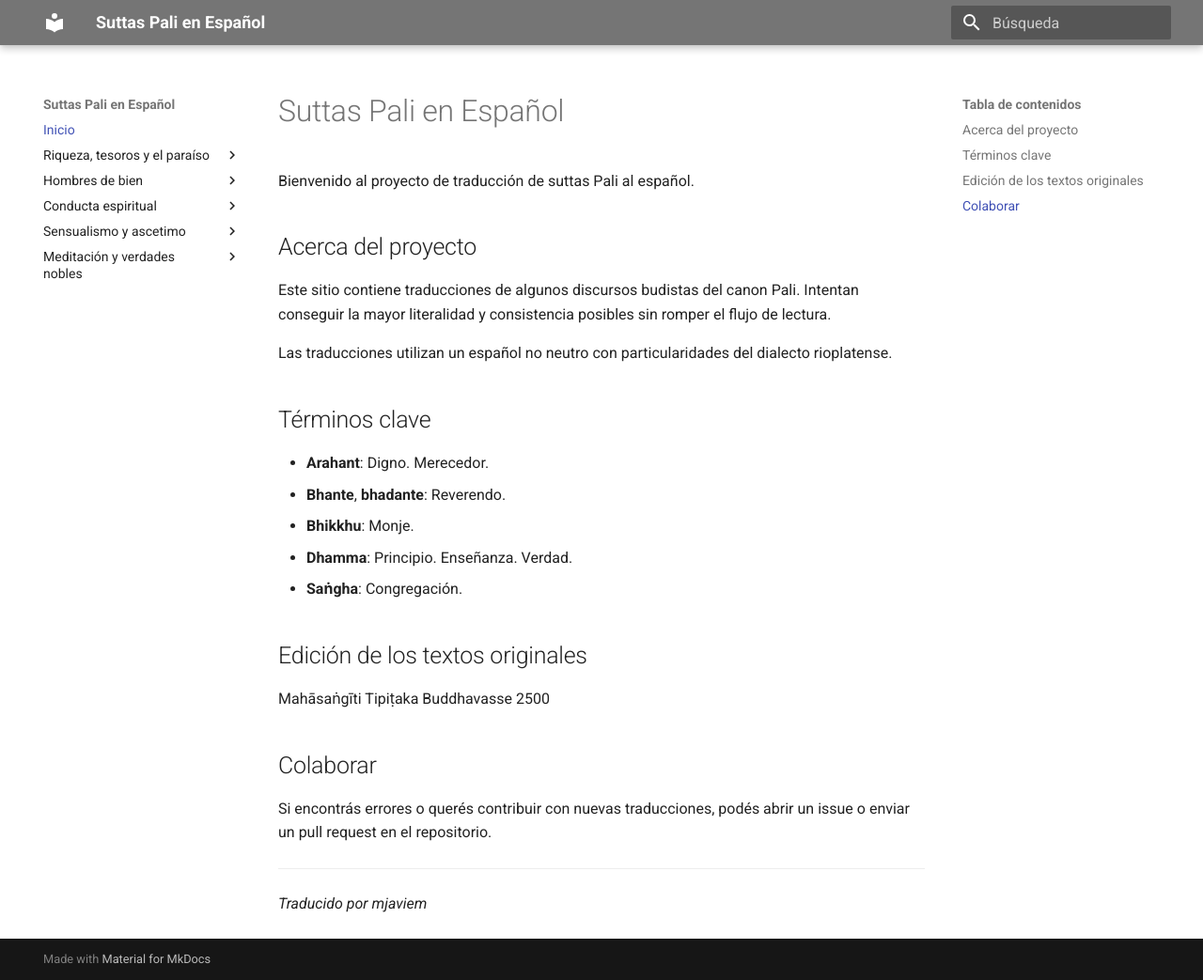
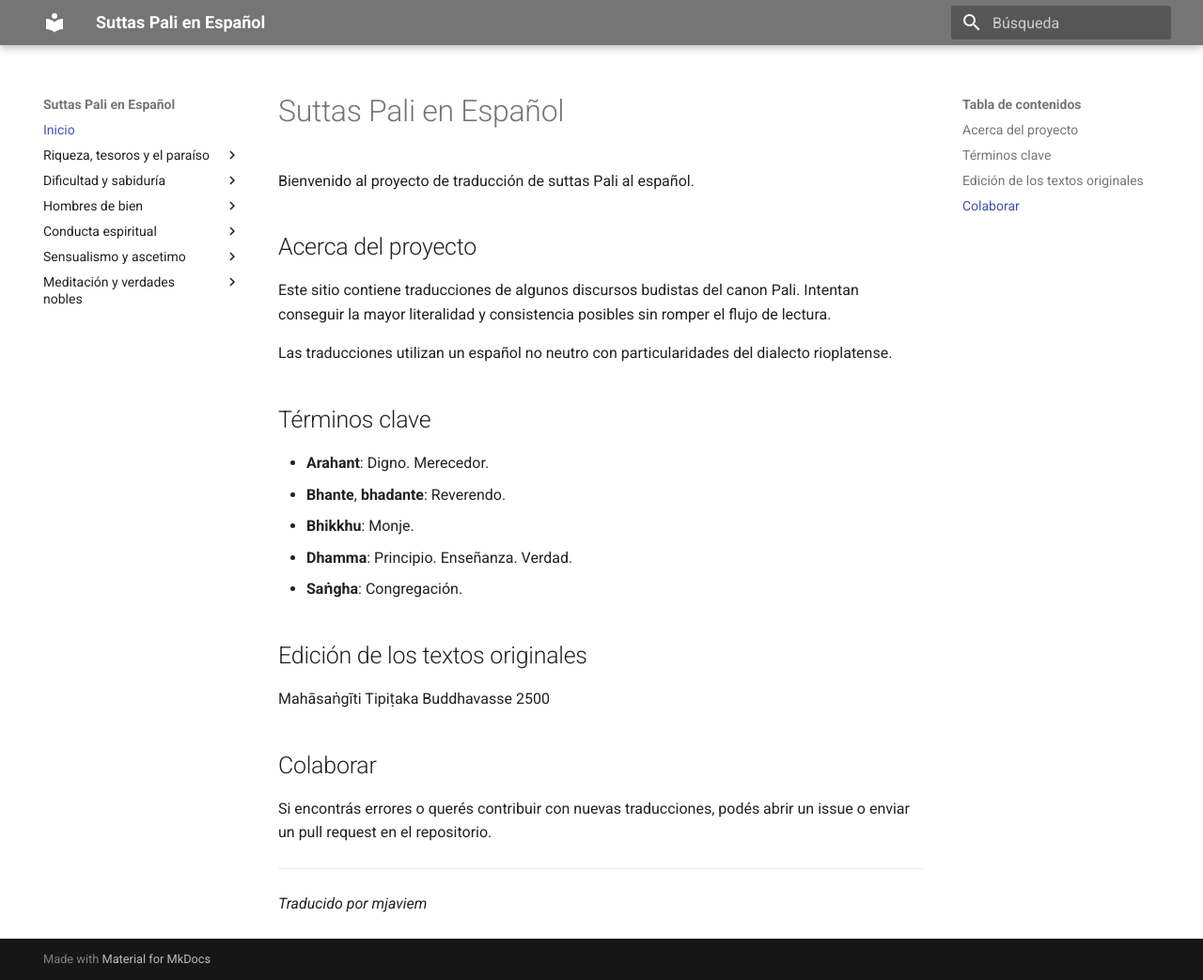
Before and after one commit to mjaviem/suttas-spanish, an MkDocs documentation site: the page built from docs/index.md, in a window 1280 px wide and 1043 px high. Shown: the whole window at 94% size. Built offline with MkDocs 1.6.1 and Material for MkDocs 9.7.7, drawn with Linux system fonts in a browser that asks for light colours; some of the changed lines change nothing that is shown.

Commit message:
Update index page

```diff
--- a/mkdocs.yml
+++ b/mkdocs.yml
@@ -27,7 +27,8 @@
   - Riqueza, tesoros y el paraíso:
       - AN 5.227 Bhogasutta – Discurso de la riqueza: AN-5.227.md
       - AN 2.145 (Dānavagga – Capítulo de regalos): AN-2.145.md
-#  - Dificultad y sabiduría:
+  - Dificultad y sabiduría:
+      - AN 3.55 Nibbutasutta – Discurso de lo disipado: AN-3.55.md
   - Hombres de bien:
       - AN 4.242 Sappurisānisaṁsasutta – Discurso de los beneficios de un hombre de bien: AN-4.242.md
       - SN  55.55 Sotāpattiphalasutta – Discurso del resultado de adentrarse en la corriente: SN-55.55.md
@@ -38,6 +39,7 @@
       - AN 2.65 (Sukhavagga – Capítulo de satisfacción): AN-2.65.md
   - Meditación y verdades nobles:
       - AN  6.107 Rāgasutta – Discurso del interés: AN-6.107.md
+      - SN  56.1 Samādhisutta  – Discurso de la compostura: SN-56.1.md
       - SN  56.27 Tathasutta – Discurso de lo real: SN-56.27.md
 #      - Dificultad y surgimiento sustentado:
 #      - Supresión de la dificultad y Camino Óctuple Noble:
```
